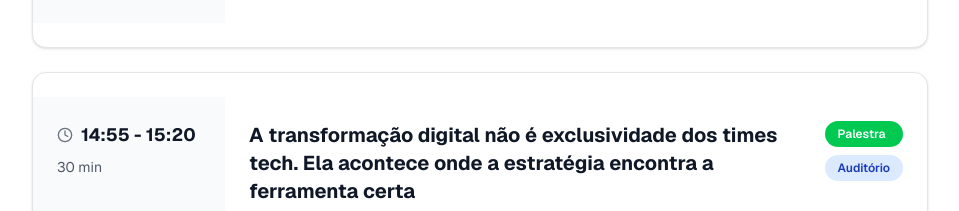
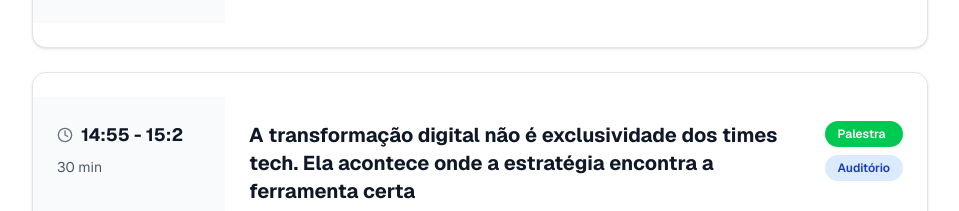
Before and after one commit to dannyserena/devfest-lauro, a Next.js app: page / in a window 1280 px wide. Shown: the part 9980-10191 px from the top of the page, without its empty margins (160-1119 px from the left). Built offline with nearby package versions, Linux system fonts and the light colour scheme.

Commit message:
Fix: (Agenda) - ajuste horario

```diff
--- a/components/agenda-section.tsx
+++ b/components/agenda-section.tsx
@@ -253,7 +253,7 @@ const agendaItems: AgendaItem[] = [
   },
   {
     id: "22",
-    time: "14:55 - 15:20",
+    time: "14:55 - 15:2",
     title:
       "A transformação digital não é exclusividade dos times tech. Ela acontece onde a estratégia encontra a ferramenta certa",
     speaker: "Tainah Teixeira",
```
